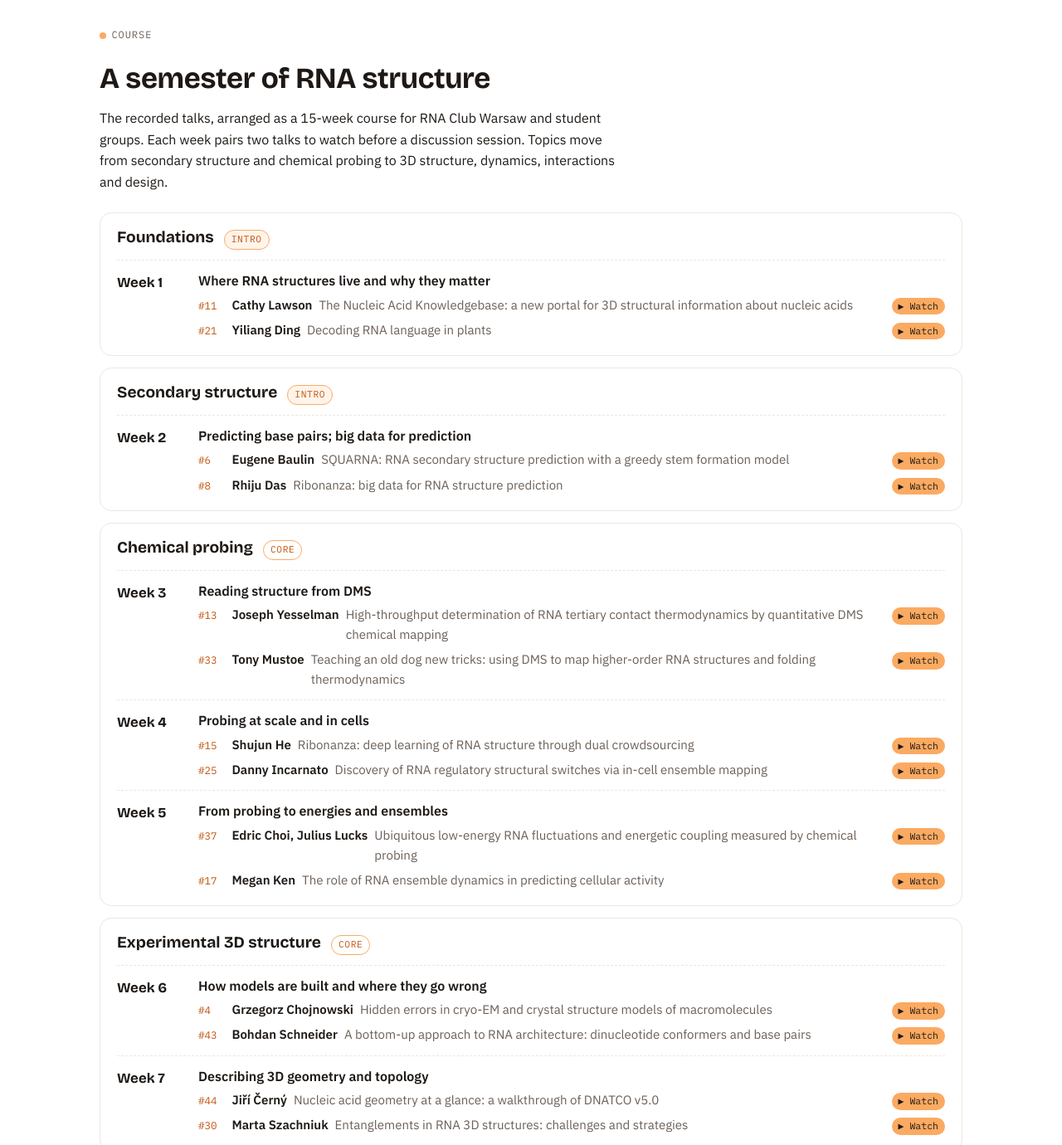
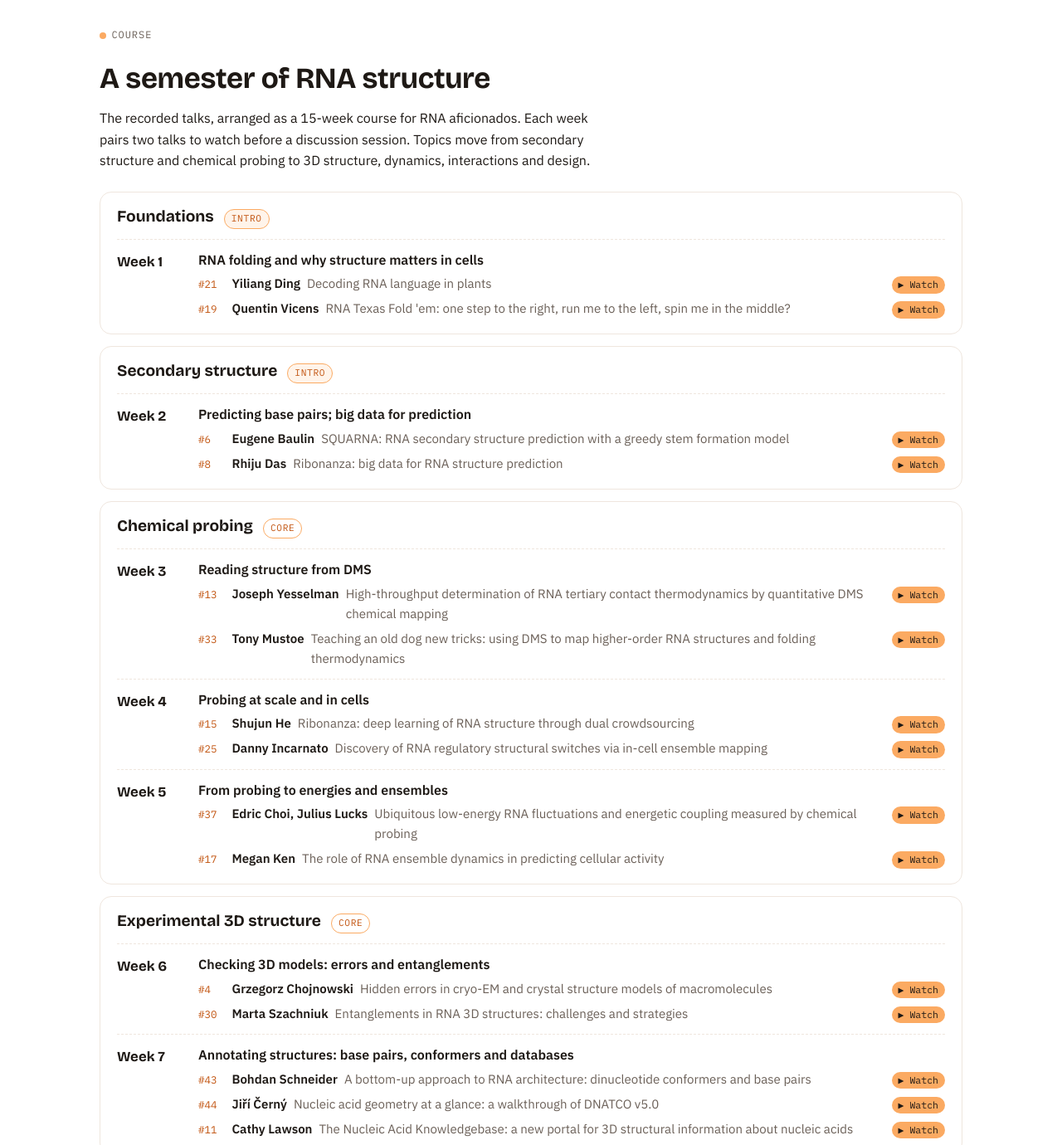
Before and after one commit to mmagnus/casp-rna-sig, a plain HTML site: page index.html in a window 1280 px wide. Shown: the part 2380-3760 px from the top of the page at 83% size. Drawn offline with nearby package versions, Linux system fonts and the light colour scheme.

Commit message:
Course: for RNA aficionados

```diff
--- a/index.html
+++ b/index.html
@@ -282,7 +282,7 @@ html{scroll-behavior:smooth}
     <span class="eyebrow">Course</span>
     <div class="prose">
       <h2>A semester of RNA structure</h2>
-      <p>The recorded talks, arranged as a 15-week course for RNA Club Warsaw and student groups. Each week pairs two talks to watch before a discussion session. Topics move from secondary structure and chemical probing to 3D structure, dynamics, interactions and design.</p>
+      <p>The recorded talks, arranged as a 15-week course for RNA aficionados. Each week pairs two talks to watch before a discussion session. Topics move from secondary structure and chemical probing to 3D structure, dynamics, interactions and design.</p>
     </div>
     <div class="modules" id="modules"></div>
     <div class="extra">
@@ -453,16 +453,16 @@ var HACKMD={"Grzegorz Chojnowski":"Byuyv1Js2","Robin Pearce":"S1FMJXbhn","Eugene
   render();
 })();
 var COURSE=[
- {m:"Foundations",lv:1,weeks:[["Where RNA structures live and why they matter",["2023-11-21","2025-08-21"]]]},
+ {m:"Foundations",lv:1,weeks:[["RNA folding and why structure matters in cells",["2025-08-21","2024-04-23"]]]},
  {m:"Secondary structure",lv:1,weeks:[["Predicting base pairs; big data for prediction",["2023-08-29","2023-10-10"]]]},
  {m:"Chemical probing",lv:2,weeks:[["Reading structure from DMS",["2024-01-16","2026-02-19"]],["Probing at scale and in cells",["2024-02-13","2025-10-16"]],["From probing to energies and ensembles",["2026-04-16","2024-03-12"]]]},
- {m:"Experimental 3D structure",lv:2,weeks:[["How models are built and where they go wrong",["2023-08-01","2026-09-03"]],["Describing 3D geometry and topology",["2026-09-17","2026-01-08"]]]},
+ {m:"Experimental 3D structure",lv:2,weeks:[["Checking 3D models: errors and entanglements",["2023-08-01","2026-01-08"]],["Annotating structures: base pairs, conformers and databases",["2026-09-03","2026-09-17","2023-11-21"]]]},
  {m:"3D structure prediction",lv:3,weeks:[["Deep learning for 3D structure",["2023-05-23","2023-08-15"]],["Templates and blind tests",["2023-10-24","2026-02-05"]],["Assessing models and knowing the limits",["2025-09-18","2025-12-11"]]]},
  {m:"Dynamics and simulation",lv:3,weeks:[["Simulation, ions and water",["2023-11-07","2025-10-30"]],["Ensembles and partial disorder",["2026-03-19","2023-12-05"]]]},
  {m:"Interactions",lv:3,weeks:[["RNA–protein complexes",["2023-06-06","2026-01-29"]],["RNA–small molecule recognition",["2026-07-23","2026-03-05"]]]},
  {m:"Design",lv:3,weeks:[["Designing RNA structures and switches",["2023-06-20","2024-01-30","2026-04-02"]]]}
 ];
-var EXTRA=["2024-02-27","2025-09-04","2024-04-23"];
+var EXTRA=["2024-02-27","2025-09-04"];
 (function(){
   var by={};TALKS.forEach(function(t){by[t[0]]=t;});
   function esc(s){return s.replace(/&/g,"&amp;").replace(/</g,"&lt;");}
```
